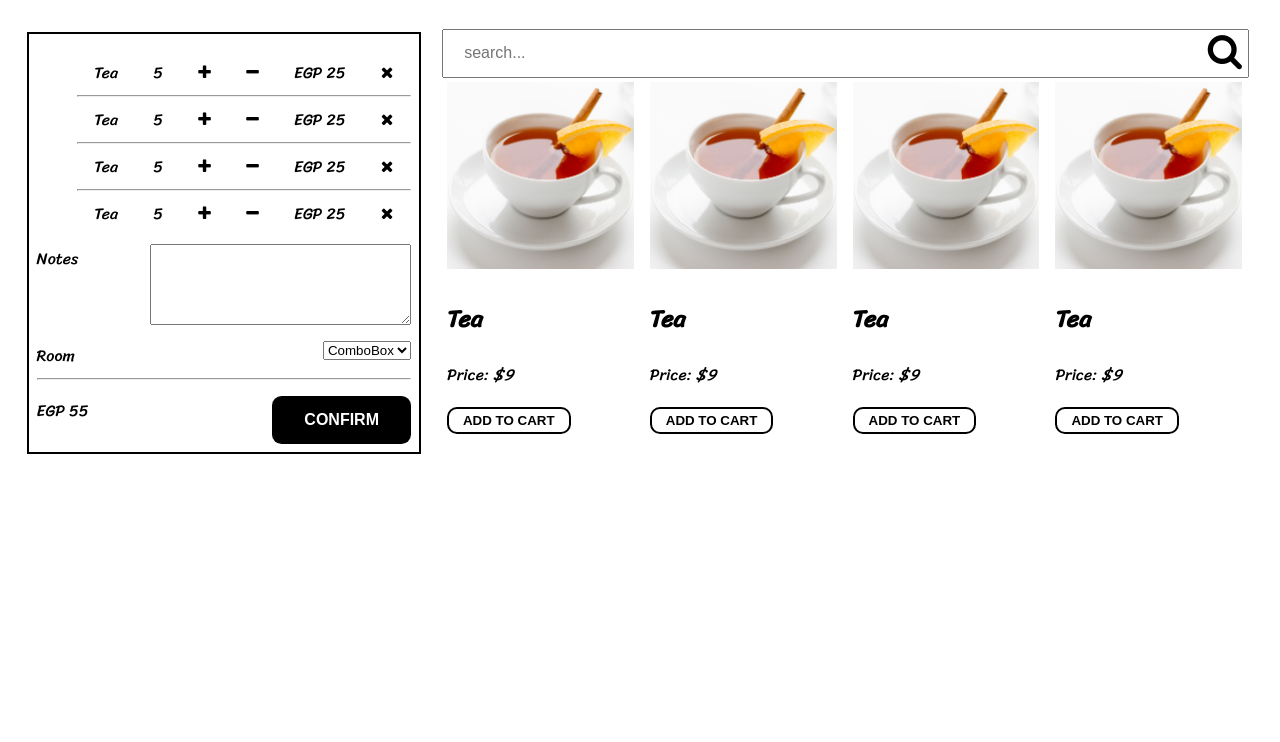
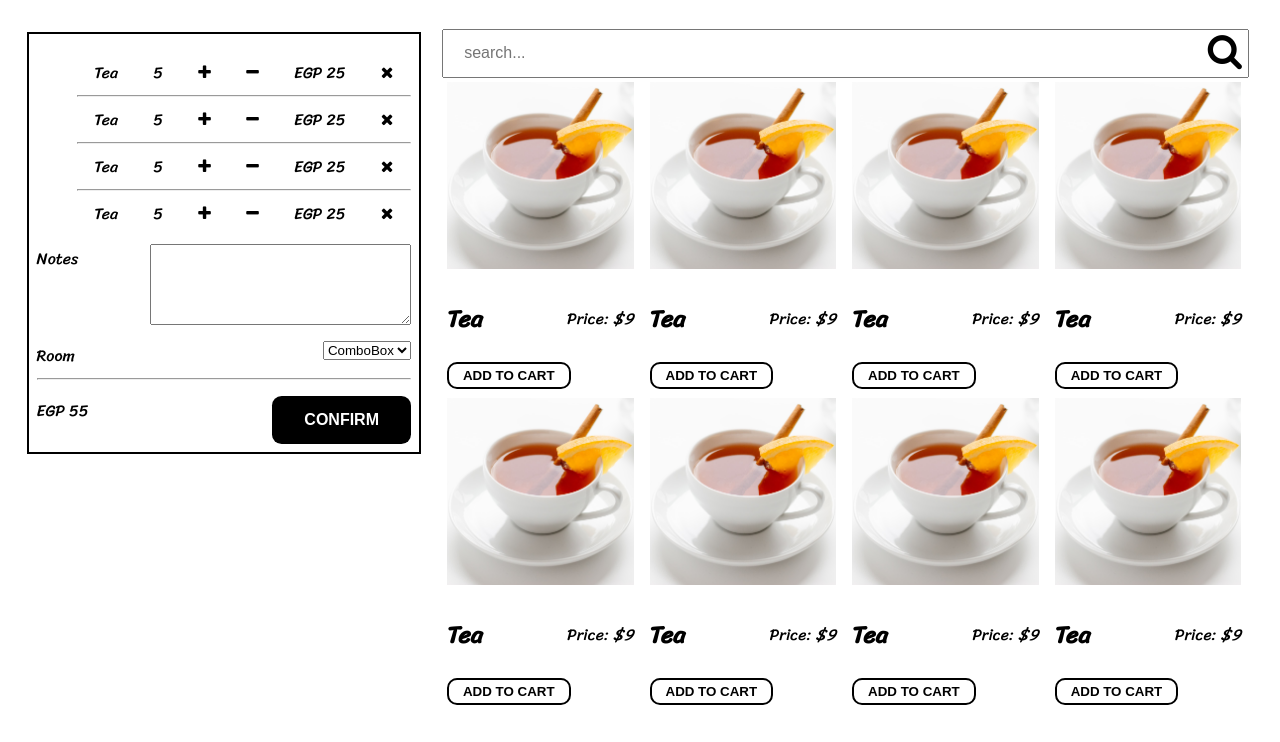
Before and after one commit to asaid-0/cafe-php, a PHP site: page /home.html in a window 1280 px wide. Shown: the part 84-826 px from the top of the page. Before the commit the page ends 800 px from the top, so only its background shows below. Run offline with PHP 8.4, Linux system fonts and the light colour scheme.

Commit message:
add more items

```diff
--- a/assets/css/style.css
+++ b/assets/css/style.css
@@ -183,6 +183,7 @@
     flex-basis: 30%;
     border: 2px solid #000000;
     padding: .5rem;
+    height: 100%;
 }
 
 .cart .drinks-list {
@@ -220,10 +221,11 @@
 
 .items {
     display: flex;
+    flex-wrap: wrap;
 }
 
 .item {
-    flex: 0 25%;
+    flex: 0 23%;
     margin-right: .4rem;
     padding: .3rem;
     background-color: #fff;
@@ -231,6 +233,12 @@
 
 .item img {
     width: 100%;
+}
+
+.item-details{
+    display: flex;
+    justify-content: space-between;
+    align-items: center;
 }
 
 .add-to-cart {
--- a/home.html
+++ b/home.html
@@ -108,34 +108,74 @@
 
                     <div class="item">
                         <img src="assets/images/tea.jpg" alt="tea" />
+                        <div class="item-details">
                             <h2>Tea</h2>
-
                             <p>Price: <em>$9</em>
                             </p>
+                        </div>
                         <button class="add-to-cart" type="button">Add to cart</button>
                     </div>
                     <div class="item">
                         <img src="assets/images/tea.jpg" alt="tea" />
+                        <div class="item-details">
                             <h2>Tea</h2>
-
                             <p>Price: <em>$9</em>
                             </p>
+                        </div>
                         <button class="add-to-cart" type="button">Add to cart</button>
                     </div>
                     <div class="item">
                         <img src="assets/images/tea.jpg" alt="tea" />
+                        <div class="item-details">
                             <h2>Tea</h2>
-
                             <p>Price: <em>$9</em>
                             </p>
+                        </div>
                         <button class="add-to-cart" type="button">Add to cart</button>
                     </div>
                     <div class="item">
                         <img src="assets/images/tea.jpg" alt="tea" />
+                        <div class="item-details">
                             <h2>Tea</h2>
-
                             <p>Price: <em>$9</em>
                             </p>
+                        </div>
+                        <button class="add-to-cart" type="button">Add to cart</button>
+                    </div>
+                    <div class="item">
+                        <img src="assets/images/tea.jpg" alt="tea" />
+                        <div class="item-details">
+                            <h2>Tea</h2>
+                            <p>Price: <em>$9</em>
+                            </p>
+                        </div>
+                        <button class="add-to-cart" type="button">Add to cart</button>
+                    </div>
+                    <div class="item">
+                        <img src="assets/images/tea.jpg" alt="tea" />
+                        <div class="item-details">
+                            <h2>Tea</h2>
+                            <p>Price: <em>$9</em>
+                            </p>
+                        </div>
+                        <button class="add-to-cart" type="button">Add to cart</button>
+                    </div>
+                    <div class="item">
+                        <img src="assets/images/tea.jpg" alt="tea" />
+                        <div class="item-details">
+                            <h2>Tea</h2>
+                            <p>Price: <em>$9</em>
+                            </p>
+                        </div>
+                        <button class="add-to-cart" type="button">Add to cart</button>
+                    </div>
+                    <div class="item">
+                        <img src="assets/images/tea.jpg" alt="tea" />
+                        <div class="item-details">
+                            <h2>Tea</h2>
+                            <p>Price: <em>$9</em>
+                            </p>
+                        </div>
                         <button class="add-to-cart" type="button">Add to cart</button>
                     </div>
 
```
Lines whose indentation alone changed are shown as unchanged.
